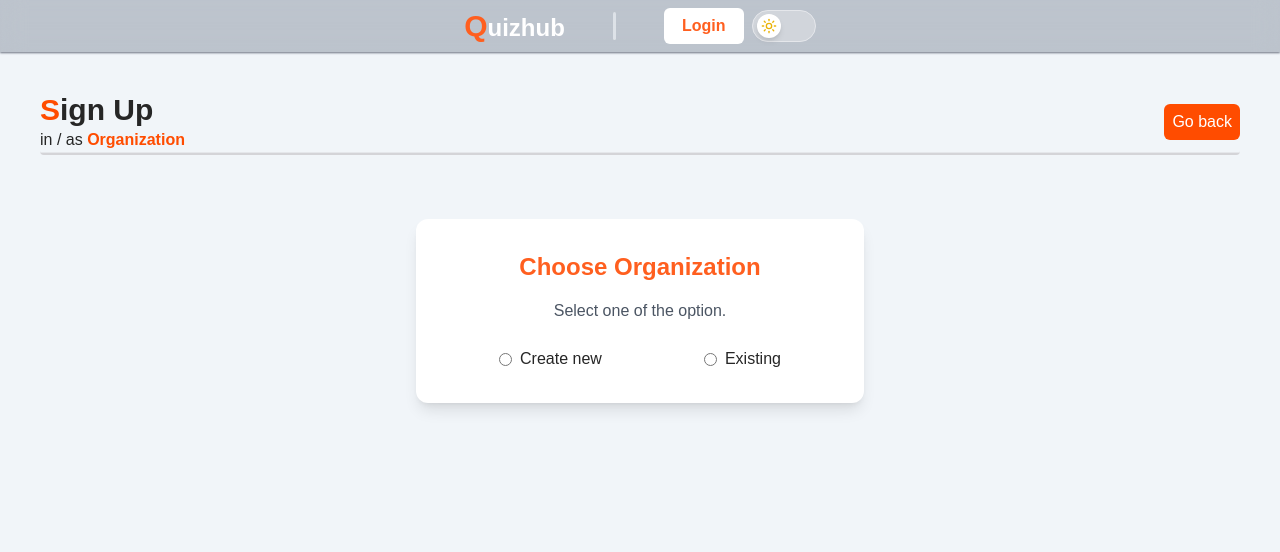
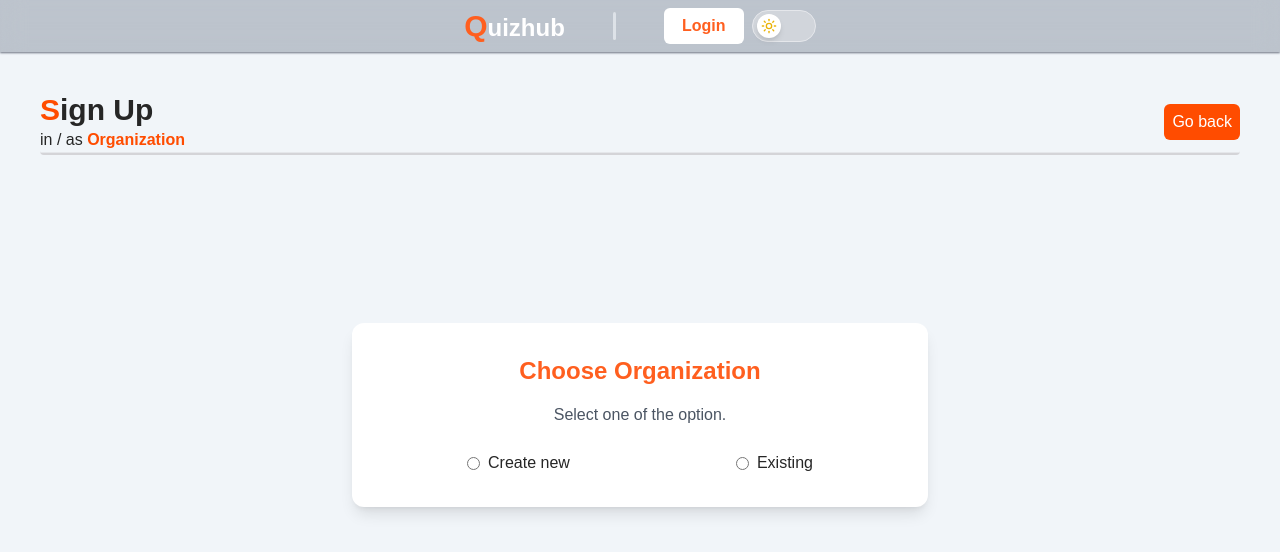
Before and after one commit to Nikhil-0010/Quizhub, a Next.js app: page /signup/regorg in a window 1280 px wide. Shown: the top 552 px of the page. Built offline with nearby package versions, Linux system fonts and the light colour scheme; no server answers.

Commit message:
Edit, quiz, ui, ws minor updates and fixes

```diff
--- a/app/signup/regorg/page.js
+++ b/app/signup/regorg/page.js
@@ -266,8 +266,8 @@
                 </div>
 
                 {orgtype.length == 0 &&
-                    <div className='flex mt-16 justify-center  items-center h-full'>
-                        <div className="bg-white dark:border dark:border-neutral-600 dark:bg-neutral-800 dark:shadow-neutral-900 shadow-lg rounded-xl p-8 w-full max-w-md">
+                    <div className='flex pt-10 justify-center  items-center min-h-[60vh]'>
+                        <div className="bg-white dark:border dark:border-neutral-600 dark:bg-neutral-800 dark:shadow-neutral-900 shadow-lg rounded-xl p-8 px-2 md:p-8 w-full max-w-xl">
                             <h3 className="text-2xl font-bold text-center text-[#FF5F1F] mb-4">Choose Organization</h3>
                             <p className="text-gray-600 dark:text-gray-400 text-center mb-6">
                                 Select one of the option.
@@ -306,7 +306,7 @@
                     </div>}
 
                 {orgtype.length > 0 &&
-                    <div className='w-full md:w-[70%] 2xl:max-w-[50%] md:mx-auto'>
+                    <div className='w-full lg:pt-4 md:w-[70%] 2xl:max-w-[50%] md:mx-auto'>
                         <form onSubmit={handleFormSubmit} className='mt-5 shadow-md bg-gray-100 dark:bg-neutral-800  dark:shadow-zinc-900 border border-gray-300 dark:border-neutral-700 rounded px-4 py-6 md:px-8 flex flex-col gap-6'>
                             {/* Organization details */}
                             <div id='org' className='org'>
--- a/components/Dashboard/indi/ResultPage.js
+++ b/components/Dashboard/indi/ResultPage.js
@@ -55,9 +55,9 @@
             attempt++;
         });
 
-        // socket.on('connect', () => {
-        //     setLoading(false);
-        // });
+        socket.on('connect', () => {
+            setLoadingMsg("Connected");
+        });
 
         socket.on('connecting', () => {
             setLoading(true);
--- a/components/Dashboard/indi/YourQuizes.js
+++ b/components/Dashboard/indi/YourQuizes.js
@@ -322,9 +322,13 @@
                 });
                 // update only the updated quiz data in quizzes
                 let updatedQuizzes = [...quizzes];
-                let index = updatedQuizzes.findIndex((quiz) => quiz._id === selectedQuiz);
+                if (res?.data) {
+                    res.data.isActive = res.data.endDate ? new Date(res.data.endDate) > today : true;
+                }
+                let index = updatedQuizzes.findIndex((quiz) => quiz.quizId === selectedQuiz);
                 updatedQuizzes[index] = { ...updatedQuizzes[index], ...res.data };
                 setQuizzes(updatedQuizzes);
+
             }
             else {
                 toast.error(res.message, {
--- a/components/QuizPage.js
+++ b/components/QuizPage.js
@@ -187,8 +187,8 @@
                 theme="light"
                 toastStyle={{ background: "#FF5F1F", width: "100%" }}
             />
-            <div className="flex flex-col items-center  text-neutral-800 dark:text-[#e3e3e3]  px-5 py-10 sm:p-10 min-h-screen dark:from-zinc-800 dark:to-zinc-900 bg-gradient-to-b from-orange-100 to-orange-300">
-                <div className="bg-white dark:bg-neutral-800 dark:border dark:border-neutral-700 dark:shadow-zinc-900 shadow-lg rounded-xl p-8 w-full max-w-md">
+            <div className="flex flex-col items-center justify-center text-neutral-800 dark:text-[#e3e3e3]  px-5 py-10 sm:p-10 min-h-screen dark:from-zinc-800 dark:to-zinc-900 bg-gradient-to-b from-orange-100 to-orange-300">
+                <div className="bg-white dark:bg-neutral-800 dark:border dark:border-neutral-700 dark:shadow-zinc-900 shadow-lg rounded-xl p-8 w-full max-w-xl">
                     <h3 className="text-2xl font-bold text-center text-[#FF5F1F] mb-4">{quizData.title}</h3>
                     <p className="text-gray-600 dark:text-gray-400 text-center mb-6">
                         Enter your email to start attempting the quiz.
```
